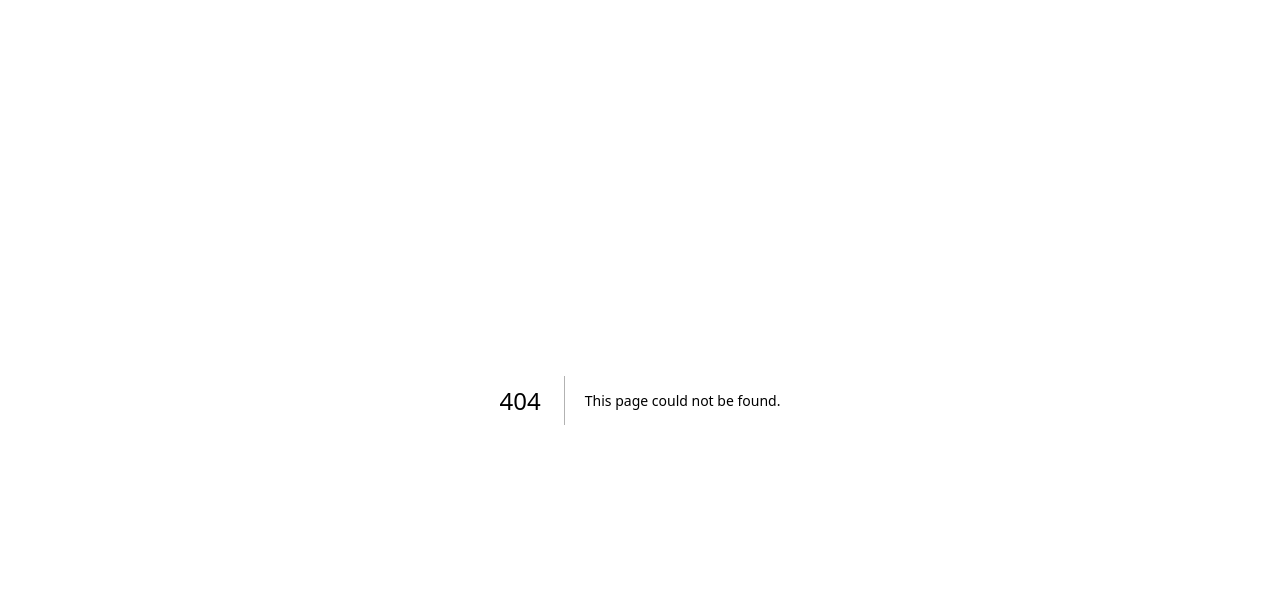
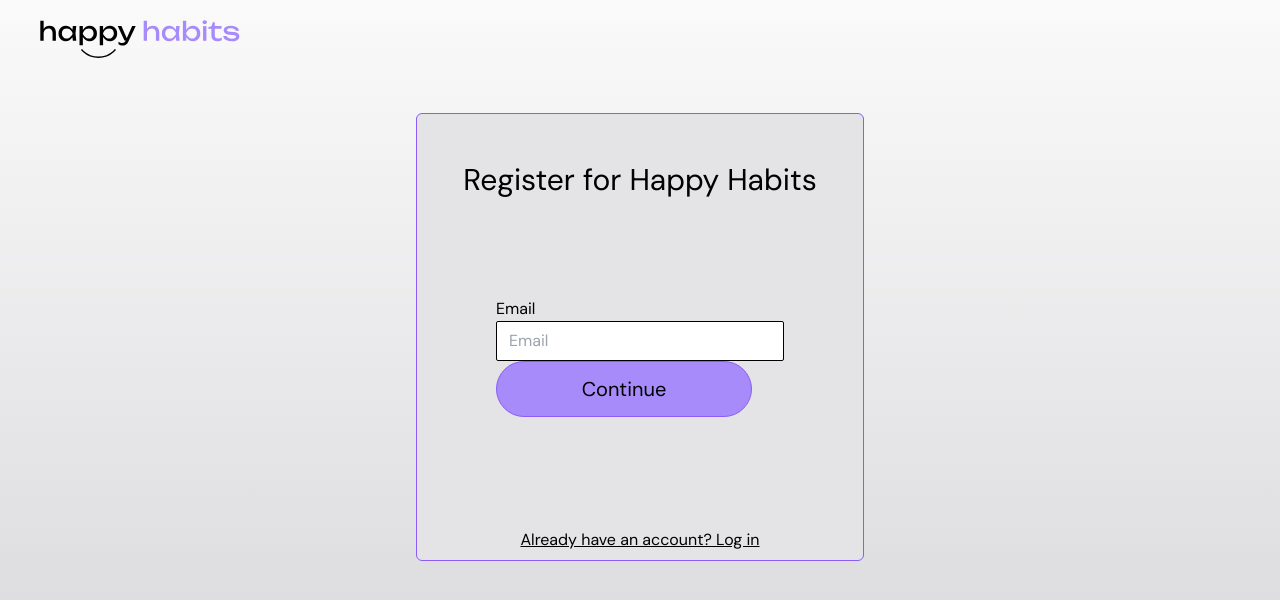
Before and after one commit to nohgo/happy-habits, a Next.js app in the folder client/: page /register in a window 1280 px wide. Before the commit this address had no page. Shown: the top 600 px of the page. Built offline with nearby package versions, Linux system fonts and the light colour scheme.

Commit message:
Add register flow
Pre data validation and styling

```diff
--- a/client/app/(auth)/_ui/SubmitButton.tsx
+++ b/client/app/(auth)/_ui/Button.tsx
@@ -1,6 +1,6 @@
 import { useFormStatus } from "react-dom";
 
-export default function SubmitButton({ text }: { text: string }) {
+export default function Button({ text }: { text: string }) {
   const { pending } = useFormStatus();
 
   return (
--- a/client/app/(auth)/_ui/InputBox.tsx
+++ b/client/app/(auth)/_ui/InputBox.tsx
@@ -1,15 +1,17 @@
 interface IInputBox {
   id: string;
   placeholder: string;
+  hidden?: boolean;
 }
 
-export default function InputBox({ id, placeholder }: IInputBox) {
+export default function InputBox({ id, placeholder, hidden }: IInputBox) {
   return (
-    <div>
+    <div className={`${hidden ? "hidden" : ""}`}>
       <label htmlFor={id} className="block dark:text-grayscale-50">
         {placeholder}
       </label>
       <input
+        id={id}
         name={id}
         placeholder={placeholder}
         required
--- a/client/app/(auth)/login/LoginBox.tsx
+++ b/client/app/(auth)/login/LoginBox.tsx
@@ -9,7 +9,7 @@ import { useRouter } from "next/navigation";
 // Assets
 import ContainerBox from "../_ui/ContainerBox";
 import InputBox from "../_ui/InputBox";
-import SubmitButton from "../_ui/SubmitButton";
+import Button from "../_ui/Button";
 
 export default function LoginBox() {
   const [isInvalid, setIsInvalid] = useState(false);
@@ -34,15 +34,19 @@ export default function LoginBox() {
           Log in to Happy Habits
         </div>
         <InputBox id="emailUsername" placeholder="Email or username" />
+
         <InputBox id="password" placeholder="Password" />
+
         <div className="flex justify-center items-center flex-col">
-          <SubmitButton text="Log in" />
+          <Button text="Log in" />
+
           <Link
             href="/"
             className="dark:text-grayscale-50 underline block transition hover:no-underline"
           >
             Forgot password
           </Link>
+
           <Link
             href="/"
             className="dark:text-grayscale-50 underline block transition hover:no-underline"
--- /dev/null
+++ b/client/app/(auth)/register/RegisterBox.tsx
@@ -0,0 +1,76 @@
+"use client";
+
+import ContainerBox from "../_ui/ContainerBox";
+import { useState } from "react";
+import Link from "next/link";
+import Step from "./_ui/Step";
+import { emailAvailable, usernameAvailable } from "./_lib/register";
+import register from "./_lib/register";
+import { useRouter } from "next/navigation";
+
+export default function RegisterBox() {
+  const router = useRouter();
+  const [step, setStep] = useState(0);
+  const [user, setUser] = useState({
+    email: "",
+    username: "",
+    password: "",
+  });
+  const steps = [
+    {
+      action: async (formData: FormData) => {
+        if (await emailAvailable(formData)) {
+          setUser(() => ({
+            ...user,
+            email: formData.get("email") as string,
+          }));
+          setStep(step + 1);
+        }
+      },
+      index: 0,
+      placeholder: "Email",
+      id: "email",
+    },
+    {
+      action: async (formData: FormData) => {
+        if (await usernameAvailable(formData)) {
+          setUser(() => ({
+            ...user,
+            username: formData.get("username") as string,
+          }));
+          setStep(step + 1);
+        }
+      },
+      index: 1,
+      placeholder: "Username",
+      id: "username",
+    },
+    {
+      action: async (formData: FormData) => {
+        const newUser = {
+          ...user,
+          password: formData.get("password") as string,
+        };
+        const worked = await register(newUser);
+        worked ? router.push("/login") : router.push("/register");
+      },
+      index: 2,
+      placeholder: "Password",
+      id: "password",
+    },
+  ];
+  return (
+    <ContainerBox>
+      <div className="text-3xl mt-10 dark:text-grayscale-50">
+        Register for Happy Habits
+      </div>
+      {<Step key={step} {...steps[step]} />}
+      <Link
+        href="/login"
+        className="dark:text-grayscale-50 underline block transition hover:no-underline"
+      >
+        Already have an account? Log in
+      </Link>
+    </ContainerBox>
+  );
+}
--- /dev/null
+++ b/client/app/(auth)/register/_lib/register.ts
@@ -0,0 +1,69 @@
+"use server";
+export async function emailAvailable(formData: FormData) {
+  const email = formData.get("email") as string;
+  const response = await fetch(
+    `http://localhost:5050/api/auth/isEmailAvailable?email=${email}`,
+    {
+      method: "GET",
+      headers: {
+        "Content-Type": "application/json",
+      },
+    }
+  );
+  switch (response.status) {
+    case 200:
+      return true;
+    case 404:
+      return false;
+    default:
+      return false;
+  }
+}
+export async function usernameAvailable(formData: FormData) {
+  const username = formData.get("username") as string;
+  const response = await fetch(
+    `http://localhost:5050/api/auth/isEmailAvailable?email=${username}`,
+    {
+      method: "GET",
+      headers: {
+        "Content-Type": "application/json",
+      },
+    }
+  );
+  switch (response.status) {
+    case 200:
+      return true;
+    case 404:
+      return false;
+    default:
+      return false;
+  }
+}
+interface IRegister {
+  email: string;
+  username: string;
+  password: string;
+}
+export default async function register(user: IRegister) {
+  console.log(user);
+
+  const response = await fetch("http://localhost:5050/api/auth/register", {
+    method: "POST",
+    headers: {
+      "Content-Type": "application/json",
+    },
+    body: JSON.stringify({
+      email: user.email,
+      username: user.username,
+      password: user.password,
+    }),
+  });
+  switch (response.status) {
+    case 201:
+      return true;
+    case 400:
+      return false;
+    default:
+      return false;
+  }
+}
--- /dev/null
+++ b/client/app/(auth)/register/_ui/Step.tsx
@@ -0,0 +1,18 @@
+import InputBox from "../../_ui/InputBox";
+import Button from "../../_ui/Button";
+
+interface IStep {
+  action: (formData: FormData) => void;
+  index: number;
+  placeholder: string;
+  id: string;
+}
+
+export default function Step({ action, index, placeholder, id }: IStep) {
+  return (
+    <form action={action}>
+      <InputBox id={id} placeholder={placeholder} />
+      <Button text={index === 2 ? "Register" : "Continue"} />
+    </form>
+  );
+}
--- /dev/null
+++ b/client/app/(auth)/register/page.tsx
@@ -0,0 +1,12 @@
+import RegisterBox from "./RegisterBox";
+import AuthBasic from "../_ui/AuthBasic";
+
+export const metadata = { title: "Register", description: "Signup Page" };
+
+export default function Login() {
+  return (
+    <AuthBasic>
+      <RegisterBox />
+    </AuthBasic>
+  );
+}
```
Also changed, not shown: 2 other files (tests, documents, lock files or other folders).
